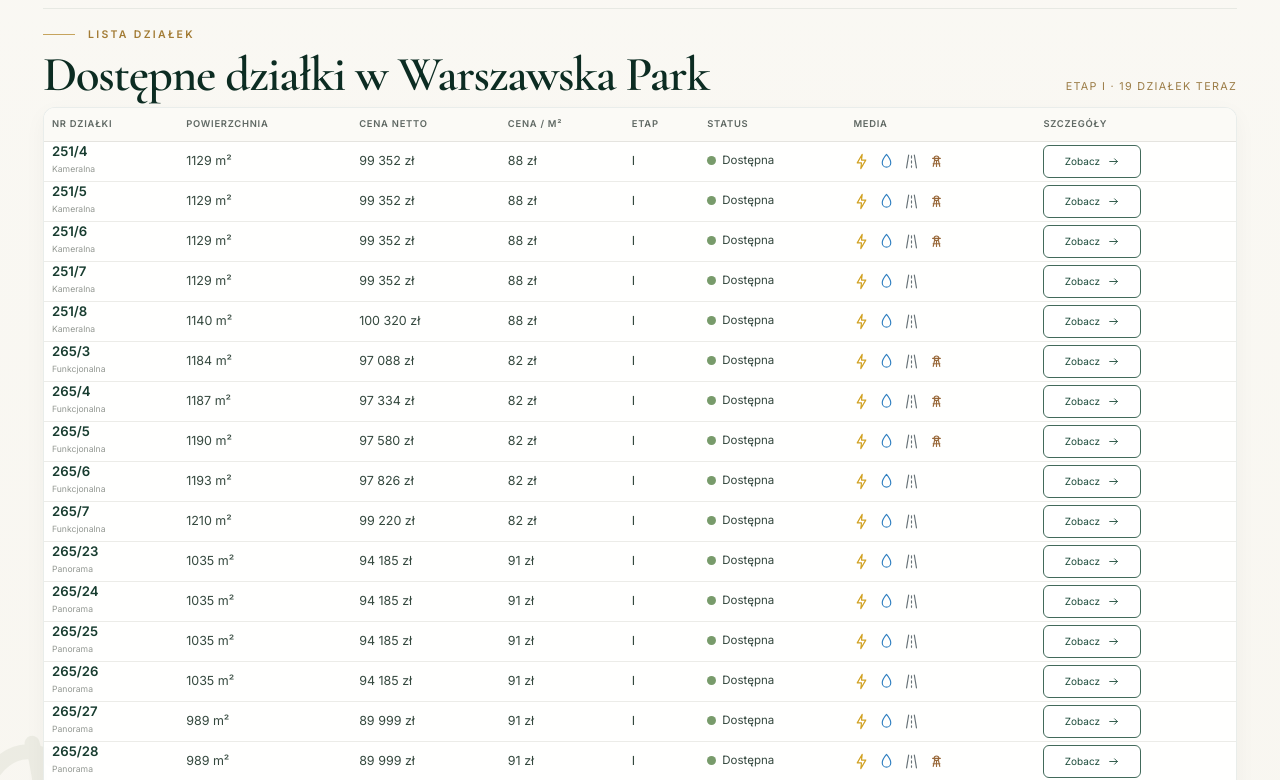
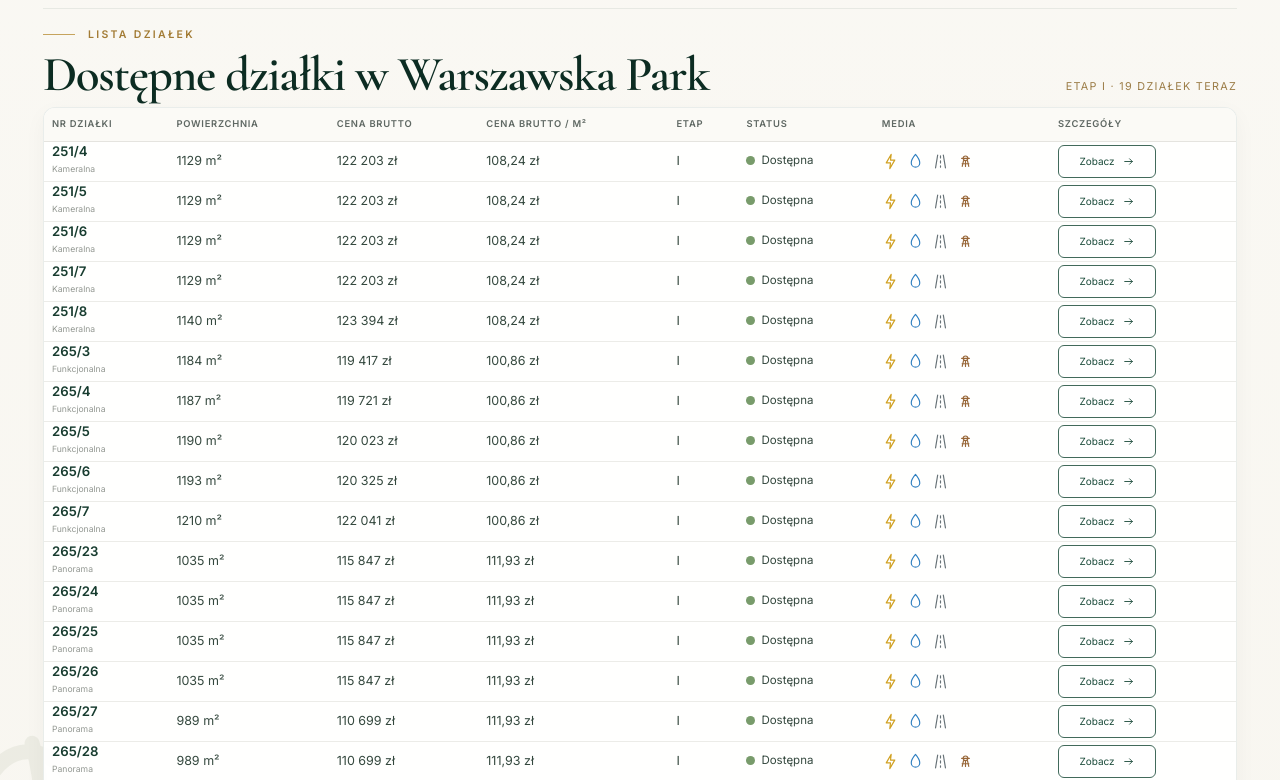
Before and after one commit to maciekkov/warszawskaPrak_2026, a React (Vite) app: page / in a window 1280 px wide. Shown: the part 1803-2583 px from the top of the page. Built offline with nearby package versions, Linux system fonts and the light colour scheme.

Commit message:
fix: show parcel prices as gross values

```diff
--- a/src/PlotExplorer.jsx
+++ b/src/PlotExplorer.jsx
@@ -33,6 +33,11 @@
   panorama:'Działka o otwartym charakterze i korzystnym układzie. Daje dużo swobody w ustawieniu domu oraz urządzeniu ogrodu.',
   kameralna:'Działka o zrównoważonym metrażu, przygotowana z myślą o wygodnej zabudowie jednorodzinnej i prywatnej strefie ogrodu.',
   funkcjonalna:'Działka o praktycznych proporcjach i większej swobodzie zagospodarowania. Dobra baza pod indywidualny projekt domu.',
+};
+
+const formatGrossPerM2 = (plot) => {
+  if(!plot?.priceBrutto || !plot?.size) return '—';
+  return `${new Intl.NumberFormat('pl-PL', { minimumFractionDigits:0, maximumFractionDigits:2 }).format(plot.priceBrutto / plot.size)} zł`;
 };
 
 function statusClass(plot){
@@ -186,8 +191,8 @@
           </>
         ) : (
           <>
-            <div><span className="plot-metric__icon"><CoinIcon/></span><span>Cena netto<strong>{formatPLN(plot.priceNetto)}</strong></span></div>
-            <div><span className="plot-metric__icon"><RulerIcon/></span><span>Cena za m²<strong>{plot.pricePerM2Netto ? `${plot.pricePerM2Netto} zł` : '—'}</strong></span></div>
+            <div><span className="plot-metric__icon"><CoinIcon/></span><span>Cena brutto<strong>{formatPLN(plot.priceBrutto)}</strong></span></div>
+            <div><span className="plot-metric__icon"><RulerIcon/></span><span>Cena brutto / m²<strong>{formatGrossPerM2(plot)}</strong></span></div>
           </>
         )}
       </div>
@@ -238,7 +243,7 @@
   const toggleMapPlot = (id) => setSelectedId(current => current === id ? null : id);
 
   const askAboutPlot = (plot) => {
-    window.dispatchEvent(new CustomEvent('plot-inquiry', { detail:{ id:plot.id, area:plot.size, price:plot.priceNetto } }));
+    window.dispatchEvent(new CustomEvent('plot-inquiry', { detail:{ id:plot.id, area:plot.size } }));
     document.getElementById('kontakt')?.scrollIntoView({ behavior:'smooth', block:'start' });
   };
 
@@ -283,12 +288,12 @@
         </div>
         <div className="plots-table-shell">
           <table className="plots-table">
-            <thead><tr><th>Nr działki</th><th>Powierzchnia</th><th>Cena netto</th><th>Cena / m²</th><th>Etap</th><th>Status</th><th>Media</th><th>Szczegóły</th></tr></thead>
+            <thead><tr><th>Nr działki</th><th>Powierzchnia</th><th>Cena brutto</th><th>Cena brutto / m²</th><th>Etap</th><th>Status</th><th>Media</th><th>Szczegóły</th></tr></thead>
             <tbody>{visibleRows.map(plot => <tr key={plot.id} className={plot.id === selectedPlot?.id ? 'is-selected' : ''} onClick={() => selectPlot(plot.id, true)}>
               <td><strong>{plot.id}</strong><small>{plot.typeLabel}</small></td>
               <td>{formatArea(plot.size)}</td>
-              <td>{formatPLN(plot.priceNetto)}</td>
-              <td>{plot.pricePerM2Netto ? `${plot.pricePerM2Netto} zł` : '—'}</td>
+              <td>{formatPLN(plot.priceBrutto)}</td>
+              <td>{formatGrossPerM2(plot)}</td>
               <td>{plot.etap}</td>
               <td><TableStatus plot={plot}/></td>
               <td><span className="table-media-icons" title="Prąd, woda, droga; kanalizacja wg działki"><span className="table-media-icon table-media-icon--bolt"><BoltIcon/></span><span className="table-media-icon table-media-icon--water"><DropletIcon/></span><span className="table-media-icon table-media-icon--road"><RoadIcon size={17}/></span>{plot.sewerage && <span className="table-media-icon table-media-icon--sewer"><SewerIcon/></span>}</span></td>
@@ -297,7 +302,7 @@
           </table>
         </div>
         <div className="plots-table-more plots-table-more--static"><span>Etap II — już wkrótce</span></div>
-        <p className="plots-table-note">Podane ceny są cenami netto. Szczegóły podatkowe i aktualny status działki potwierdzamy przed zawarciem umowy.</p>
+        <p className="plots-table-note">Wszystkie ceny sprzedaży są cenami brutto. Cena za m² jest wyliczana z ceny całkowitej brutto. Aktualny status działki potwierdzamy przed zawarciem umowy.</p>
       </div>
     </div>
   </section>;
```
